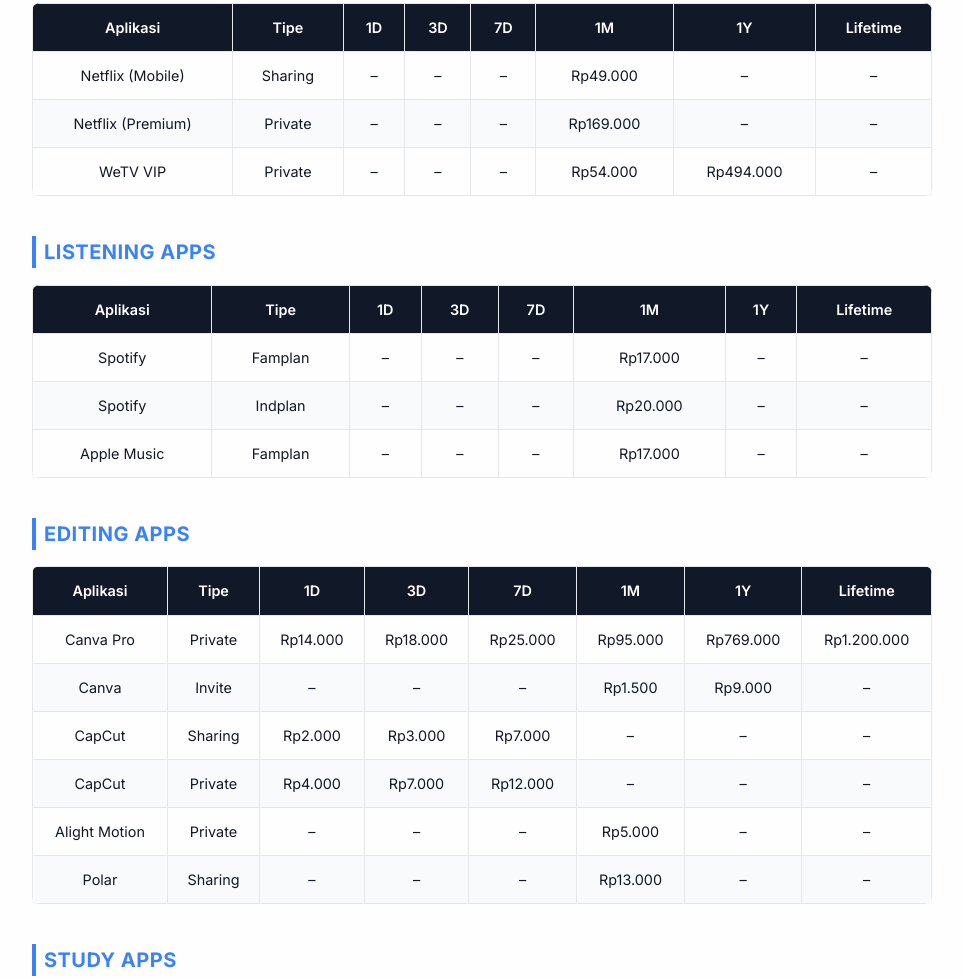
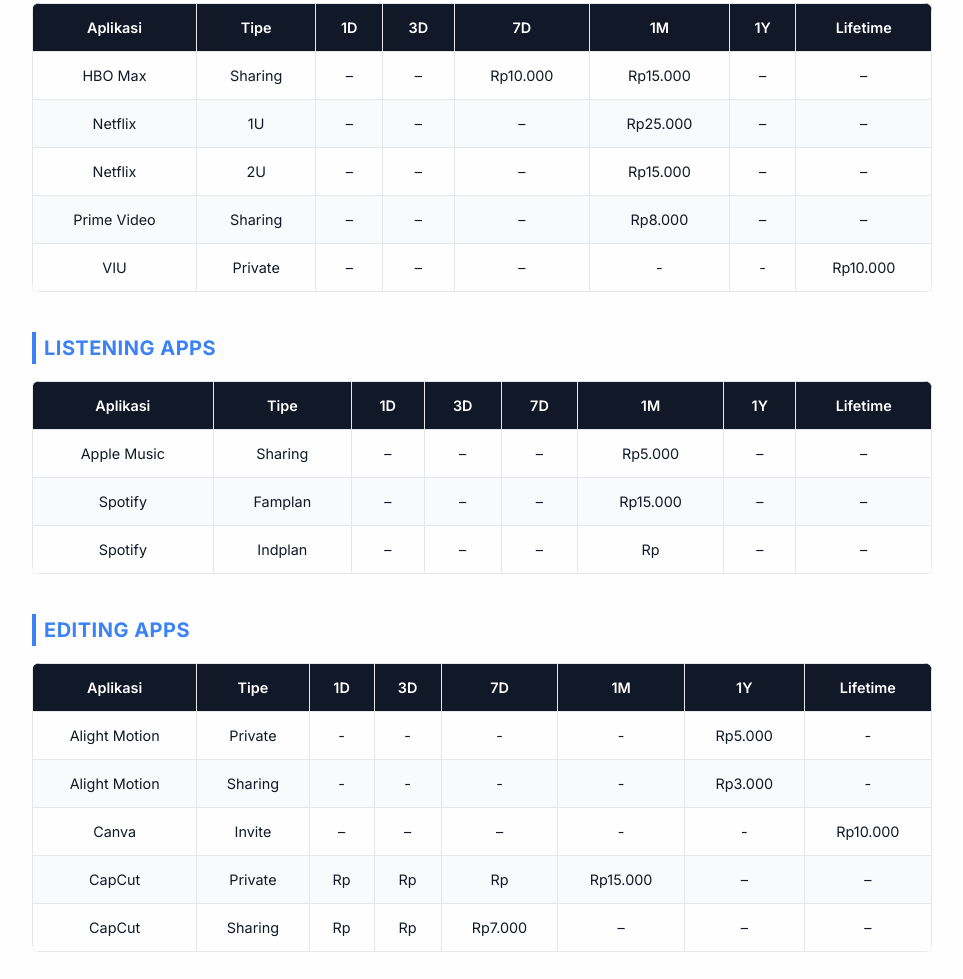
Before and after one commit to ricvess/keysmithspricelist, a plain HTML site: page index.html in a window 1280 px wide. Shown: the part 257-1236 px from the top of the page, without its empty margins (158-1121 px from the left). Drawn offline with Linux system fonts and the light colour scheme.

Commit message:
index.html

```diff
--- a/index.html
+++ b/index.html
@@ -98,9 +98,11 @@
       </tr>
     </thead>
     <tbody>
-      <tr><td>Netflix (Mobile)</td><td>Sharing</td><td>–</td><td>–</td><td>–</td><td>Rp49.000</td><td>–</td><td>–</td></tr>
-      <tr><td>Netflix (Premium)</td><td>Private</td><td>–</td><td>–</td><td>–</td><td>Rp169.000</td><td>–</td><td>–</td></tr>
-      <tr><td>WeTV VIP</td><td>Private</td><td>–</td><td>–</td><td>–</td><td>Rp54.000</td><td>Rp494.000</td><td>–</td></tr>
+      <tr><td>HBO Max</td><td>Sharing</td><td>–</td><td>–</td><td>Rp10.000</td><td>Rp15.000</td><td>–</td><td>–</td></tr>
+      <tr><td>Netflix</td><td>1U</td><td>–</td><td>–</td><td>–</td><td>Rp25.000</td><td>–</td><td>–</td></tr>
+      <tr><td>Netflix</td><td>2U</td><td>–</td><td>–</td><td>–</td><td>Rp15.000</td><td>–</td><td>–</td></tr>
+      <tr><td>Prime Video</td><td>Sharing</td><td>–</td><td>–</td><td>–</td><td>Rp8.000</td><td>–</td><td>–</td></tr>
+      <tr><td>VIU</td><td>Private</td><td>–</td><td>–</td><td>–</td><td>-</td><td>-</td><td>Rp10.000</td></tr>
     </tbody>
   </table>
   </div>
@@ -115,9 +117,9 @@
       </tr>
     </thead>
     <tbody>
-      <tr><td>Spotify</td><td>Famplan</td><td>–</td><td>–</td><td>–</td><td>Rp17.000</td><td>–</td><td>–</td></tr>
-      <tr><td>Spotify</td><td>Indplan</td><td>–</td><td>–</td><td>–</td><td>Rp20.000</td><td>–</td><td>–</td></tr>
-      <tr><td>Apple Music</td><td>Famplan</td><td>–</td><td>–</td><td>–</td><td>Rp17.000</td><td>–</td><td>–</td></tr>
+      <tr><td>Apple Music</td><td>Sharing</td><td>–</td><td>–</td><td>–</td><td>Rp5.000</td><td>–</td><td>–</td></tr>
+      <tr><td>Spotify</td><td>Famplan</td><td>–</td><td>–</td><td>–</td><td>Rp15.000</td><td>–</td><td>–</td></tr>
+      <tr><td>Spotify</td><td>Indplan</td><td>–</td><td>–</td><td>–</td><td>Rp</td><td>–</td><td>–</td></tr>
     </tbody>
   </table>
   </div>
@@ -132,12 +134,11 @@
       </tr>
     </thead>
     <tbody>
-      <tr><td>Canva Pro</td><td>Private</td><td>Rp14.000</td><td>Rp18.000</td><td>Rp25.000</td><td>Rp95.000</td><td>Rp769.000</td><td>Rp1.200.000</td></tr>
-      <tr><td>Canva</td><td>Invite</td><td>–</td><td>–</td><td>–</td><td>Rp1.500</td><td>Rp9.000</td><td>–</td></tr>
-      <tr><td>CapCut</td><td>Sharing</td><td>Rp2.000</td><td>Rp3.000</td><td>Rp7.000</td><td>–</td><td>–</td><td>–</td></tr>
-      <tr><td>CapCut</td><td>Private</td><td>Rp4.000</td><td>Rp7.000</td><td>Rp12.000</td><td>–</td><td>–</td><td>–</td></tr>
-      <tr><td>Alight Motion</td><td>Private</td><td>–</td><td>–</td><td>–</td><td>Rp5.000</td><td>–</td><td>–</td></tr>
-      <tr><td>Polar</td><td>Sharing</td><td>–</td><td>–</td><td>–</td><td>Rp13.000</td><td>–</td><td>–</td></tr>
+      <tr><td>Alight Motion</td><td>Private</td><td>-</td><td>-</td><td>-</td><td>-</td><td>Rp5.000</td><td>-</td></tr>
+      <tr><td>Alight Motion</td><td>Sharing</td><td>-</td><td>-</td><td>-</td><td>-</td><td>Rp3.000</td><td>-</td></tr>
+      <tr><td>Canva</td><td>Invite</td><td>–</td><td>–</td><td>–</td><td>-</td><td>-</td><td>Rp10.000</td></tr>
+      <tr><td>CapCut</td><td>Private</td><td>Rp</td><td>Rp</td><td>Rp</td><td>Rp15.000</td><td>–</td><td>–</td></tr>
+      <tr><td>CapCut</td><td>Sharing</td><td>Rp</td><td>Rp</td><td>Rp7.000</td><td>–</td><td>–</td><td>–</td></tr>
     </tbody>
   </table>
   </div>
```
